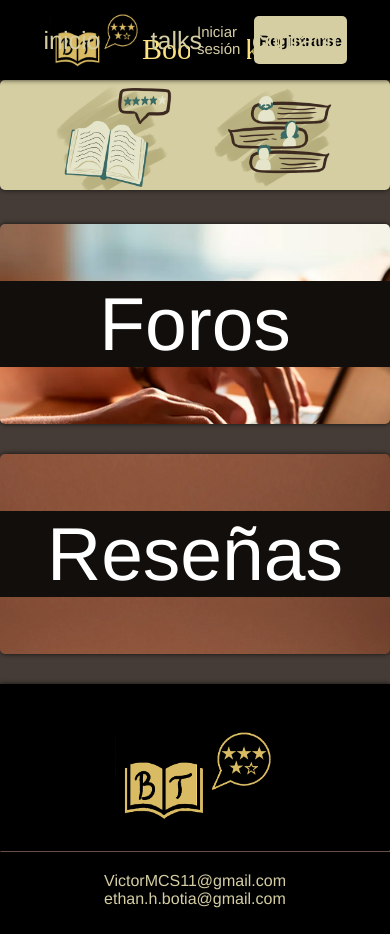
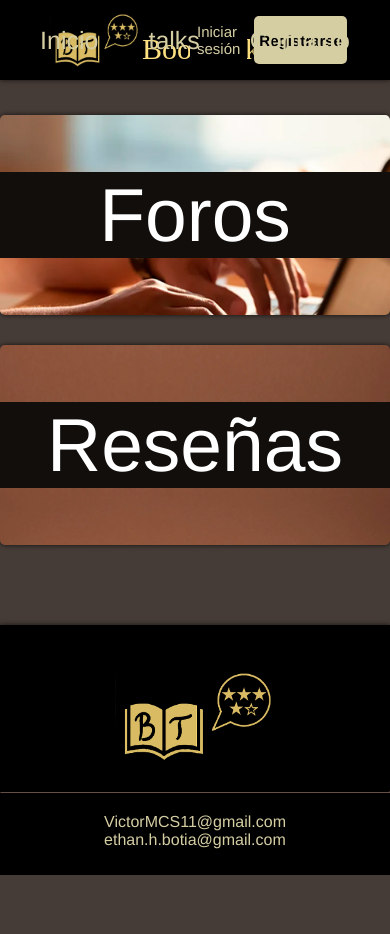
Before and after one commit to VictorMCS11/BookTalks_FrontEnd, a React (Vite) app: page / in a window 390 px wide. After the commit the page ends 875 px from the top, so only its background shows below. Built offline with nearby package versions, Linux system fonts and the light colour scheme.

Commit message:
primera fase responsive

```diff
--- a/src/components/BannerHome/bannerHome.css
+++ b/src/components/BannerHome/bannerHome.css
@@ -15,3 +15,9 @@
     box-shadow: 0px 0px 5px 0px rgba(0,0,0,0.75);
     border-radius: 5px;
 }
+
+@media (max-width: 910px) {
+    .banner{
+        display: none;
+    }
+}
--- a/src/components/ContactForm/contactForm.css
+++ b/src/components/ContactForm/contactForm.css
@@ -5,7 +5,7 @@
     flex-direction: column;
     gap: 20px;
     position: relative;
-    margin-top: 180px;
+    margin-top: 126px;
     max-width: auto;
     min-height: 460px;
     border-radius: 5px;
@@ -142,3 +142,19 @@ h1{
     height: 80px;
     width: 80px;
 }
+
+@media (max-width: 910px){
+    .contact_form{
+        background-color: rgba(0, 0, 0, .1);
+        -webkit-box-shadow: 0px 0px 5px 0px rgba(0,0,0,0);
+        -moz-box-shadow: 0px 0px 5px 0px rgba(0,0,0,0);
+        box-shadow: 0px 0px 5px 0px rgba(0,0,0,0.2);
+    }
+    .subject_email{
+        flex-direction: column;
+        gap: 10px;
+    }
+    .input > label{
+        height: 22px;
+    }
+}
--- a/src/components/Footer/footer.css
+++ b/src/components/Footer/footer.css
@@ -6,7 +6,7 @@
     align-items: center;
     height: 250px;
     width: 100vw;
-    margin-top: 30px;
+    margin-top: 80px;
     background-color: var(--black);
     -webkit-box-shadow: 0px 0px 5px 0px rgba(0,0,0,0.75);
     -moz-box-shadow: 0px 0px 5px 0px rgba(0,0,0,0.75);
--- a/src/components/Menu/Menu.jsx
+++ b/src/components/Menu/Menu.jsx
@@ -25,19 +25,19 @@ export function Menu() {
 
     const links = [
         {
-            name: "inicio",
+            name: "Inicio",
             href: "/"
         },
         {
-            name: "foros",
+            name: "Foros",
             href: "/forum"
         },
         {
-            name: "reseñas",
+            name: "Reseñas",
             href: "/reviews"
         },
         {
-            name: "contacto",
+            name: "Contacto",
             href: "/contact"
         },
         {
--- a/src/components/SectionsHome/sectionsHome.css
+++ b/src/components/SectionsHome/sectionsHome.css
@@ -66,18 +66,18 @@
 }
 
 @media(max-width: 910px){
+    .sections{
+        display: flex;
+        width: 100%;
+        flex-direction: column;
+        margin-top: 115px;
+        gap: 30px;
+    }
     .sections > div{
         background-repeat: no-repeat;
         background-size: cover;
         background-position-x: center;
         min-height: 200px;
-    }
-    .sections{
-        display: flex;
-        width: 100%;
-        flex-direction: column;
-        margin-top: 30px;
-        gap: 30px;
     }
     .sections > div > a > h2{
         z-index: 1;
```
